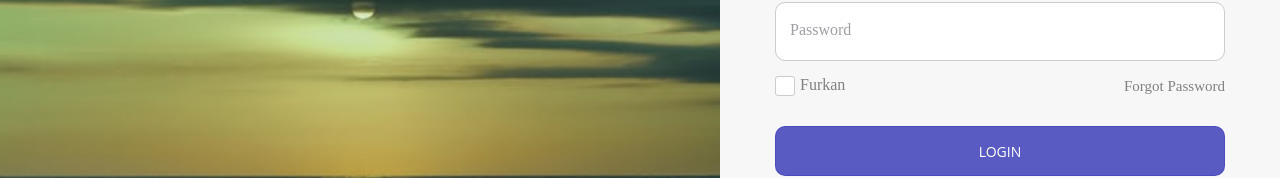
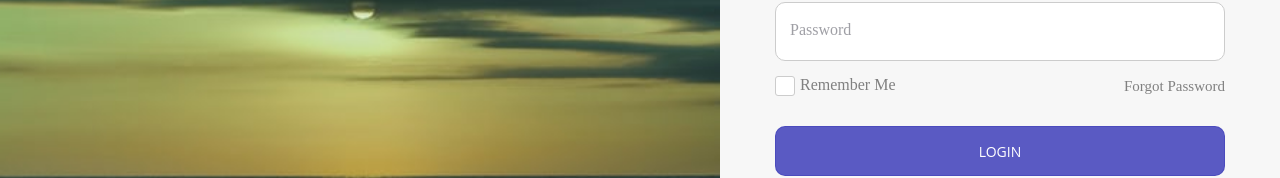
Before and after one commit to afozbek/vue-login-form, a Vue app: page / in a window 1280 px wide. Shown: the part 312-490 px from the top of the page. Built offline with nearby package versions, Linux system fonts and the light colour scheme.

Commit message:
change checkbox label text

```diff
--- a/src/components/LoginForm.vue
+++ b/src/components/LoginForm.vue
@@ -12,7 +12,7 @@
 
     <div class="m-loginForm__group -mg-lg">
       <div class="m-loginForm__rememberWrapper">
-        <custom-checkbox name="remember_me" id="remember_me" labelText="Furkan" checkbox="✔︎"></custom-checkbox>
+        <custom-checkbox name="remember_me" id="remember_me" labelText="Remember Me" checkbox="✔︎"></custom-checkbox>
 
         <a class="m-loginForm__forgotBtn" href="#">Forgot Password</a>
       </div>
```
